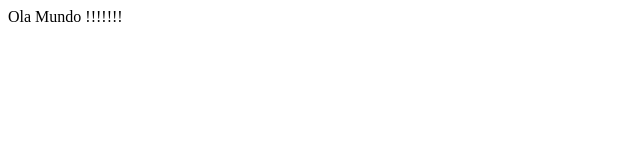
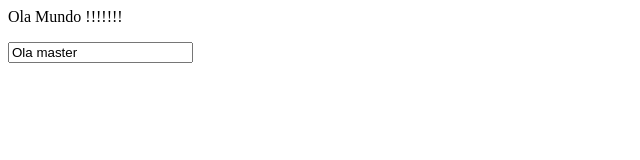
Before and after one commit to JuniorCodig/Minicurso-ProjetoWeb, a plain HTML site: page index.html in a window 1280 px wide. Shown: the whole page, without its empty margins (0-640 px from the left). Drawn offline with Linux system fonts and the light colour scheme.

Commit message:
adicionado input em texto

```diff
--- a/index.html
+++ b/index.html
@@ -7,6 +7,7 @@
 
 <body>
 	<p>Ola Mundo !!!!!!!</p>
+	<input value= "Ola master" />
 </body>
 
 </html>
```
